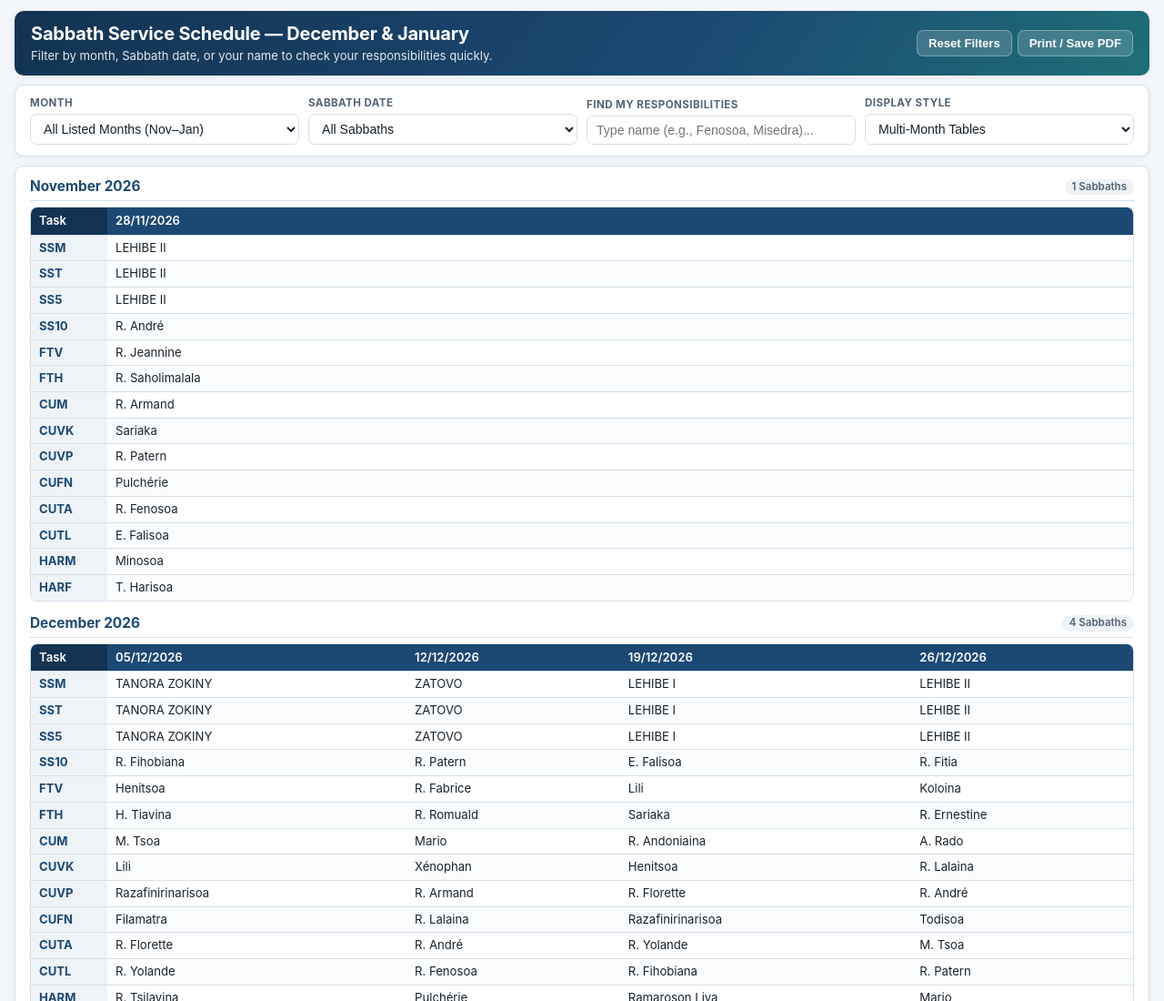
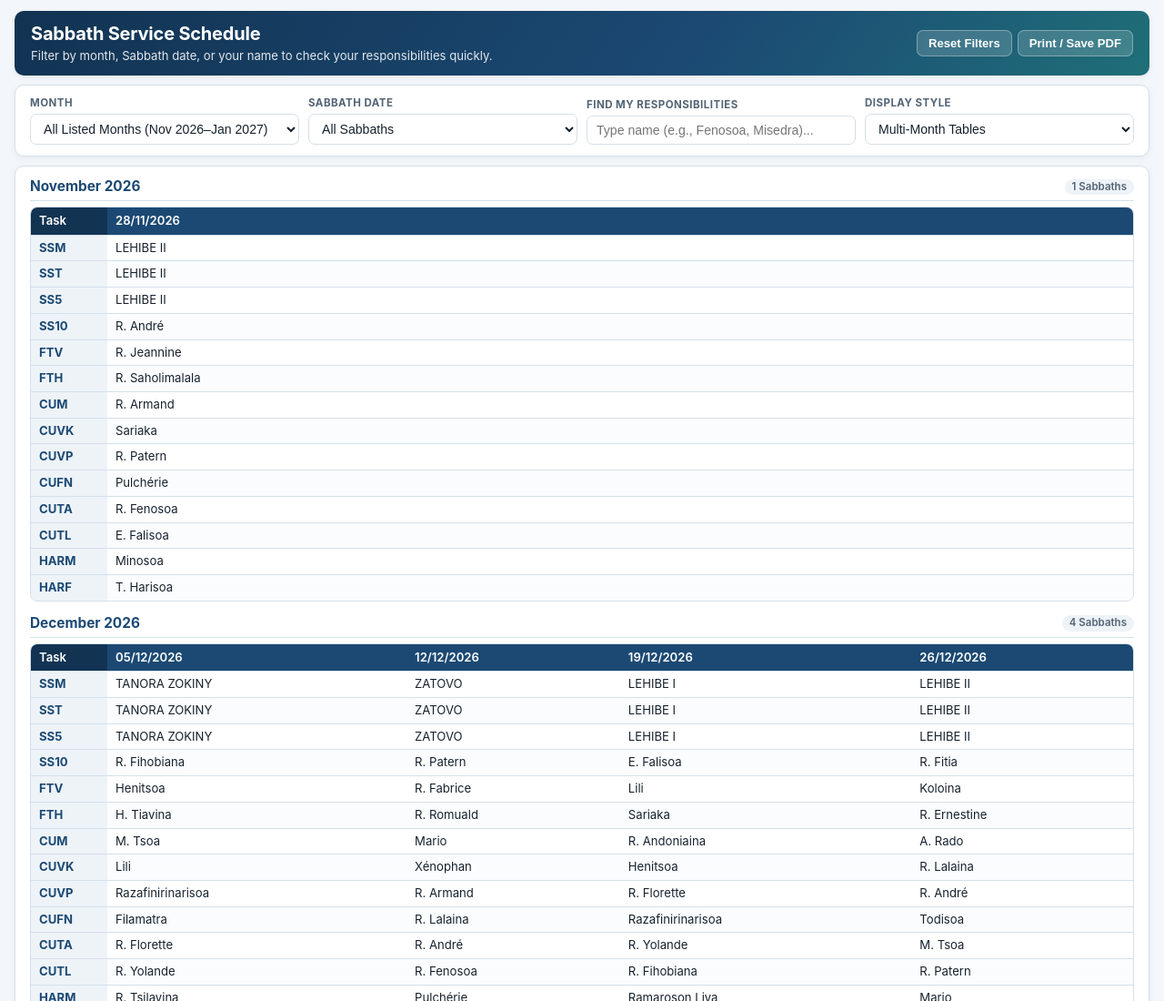
Before and after one commit to nainaw/scheduler, a plain HTML site: page index.html in a window 1280 px wide. Shown: the top 1100 px of the page at 91% size. Drawn offline with Linux system fonts and the light colour scheme.

Commit message:
Implement month dropdown population functionality
Added a function to populate the month dropdown with unique months from the schedule data.

```diff
--- a/index.html
+++ b/index.html
@@ -343,7 +343,7 @@
   <div class="container">
     <header>
       <div>
-        <h1>Sabbath Service Schedule — December &amp; January</h1>
+        <h1>Sabbath Service Schedule</h1>
         <p>Filter by month, Sabbath date, or your name to check your responsibilities quickly.</p>
       </div>
       <div class="header-actions no-print">
@@ -671,6 +671,51 @@
       return rows;
     }
 
+
+    function populateMonthDropdown() {
+      const select = document.getElementById("monthFilter");
+      const prev = select.value;
+
+      const uniqueMonths = Array.from(
+        new Map(
+          allRows
+            .filter((r) => r._month && r._dt)
+            .map((r) => {
+              const y = r._dt.getFullYear();
+              const m = String(r._dt.getMonth() + 1).padStart(2, "0");
+              const sortKey = y * 100 + (r._dt.getMonth() + 1);
+              return [`${y}-${m}`, { month: m, year: y, sortKey }];
+            })
+        ).values()
+      ).sort((a, b) => a.sortKey - b.sortKey);
+
+      const rangeLabels = uniqueMonths.map((item) => {
+        const shortM = (MONTH_NAMES[item.month] || item.month).slice(0, 3);
+        return `${shortM} ${item.year}`;
+      });
+      const allLabel =
+        rangeLabels.length > 1
+          ? `All Listed Months (${rangeLabels[0]}–${rangeLabels[rangeLabels.length - 1]})`
+          : rangeLabels.length === 1
+          ? `All Listed Months (${rangeLabels[0]})`
+          : "All Listed Months";
+
+      select.innerHTML = `<option value="ALL">${allLabel}</option>`;
+      for (const item of uniqueMonths) {
+        const opt = document.createElement("option");
+        opt.value = item.month;
+        const mName = MONTH_NAMES[item.month] || item.month;
+        opt.textContent = `${mName} ${item.year} Only`;
+        select.appendChild(opt);
+      }
+
+      if ([...select.options].some((o) => o.value === prev)) {
+        select.value = prev;
+      } else {
+        select.value = "ALL";
+      }
+    }
+
     function populateSabbathDropdown() {
       const select = document.getElementById("sabbathFilter");
       const monthVal = document.getElementById("monthFilter").value;
@@ -870,6 +915,7 @@
           return;
         }
         allRows = parsed;
+        populateMonthDropdown();
         populateSabbathDropdown();
         renderSchedule();
         document.getElementById("statusBar").textContent = `Loaded ${parsed.length} rows from ${file.name}.`;
@@ -912,6 +958,7 @@
         const parsed = parseCSV(csvText);
         if (!parsed.length) throw new Error("No valid rows found.");
         allRows = parsed;
+        populateMonthDropdown();
         populateSabbathDropdown();
         renderSchedule();
         statusEl.textContent = `Synced ${parsed.length} rows (${new Date().toLocaleTimeString()}).`;
@@ -929,6 +976,7 @@
     document.getElementById("viewMode").addEventListener("change", renderSchedule);
 
     allRows = parseCSV(SAMPLE_CSV);
+    populateMonthDropdown();
     populateSabbathDropdown();
     renderSchedule();
 
```
